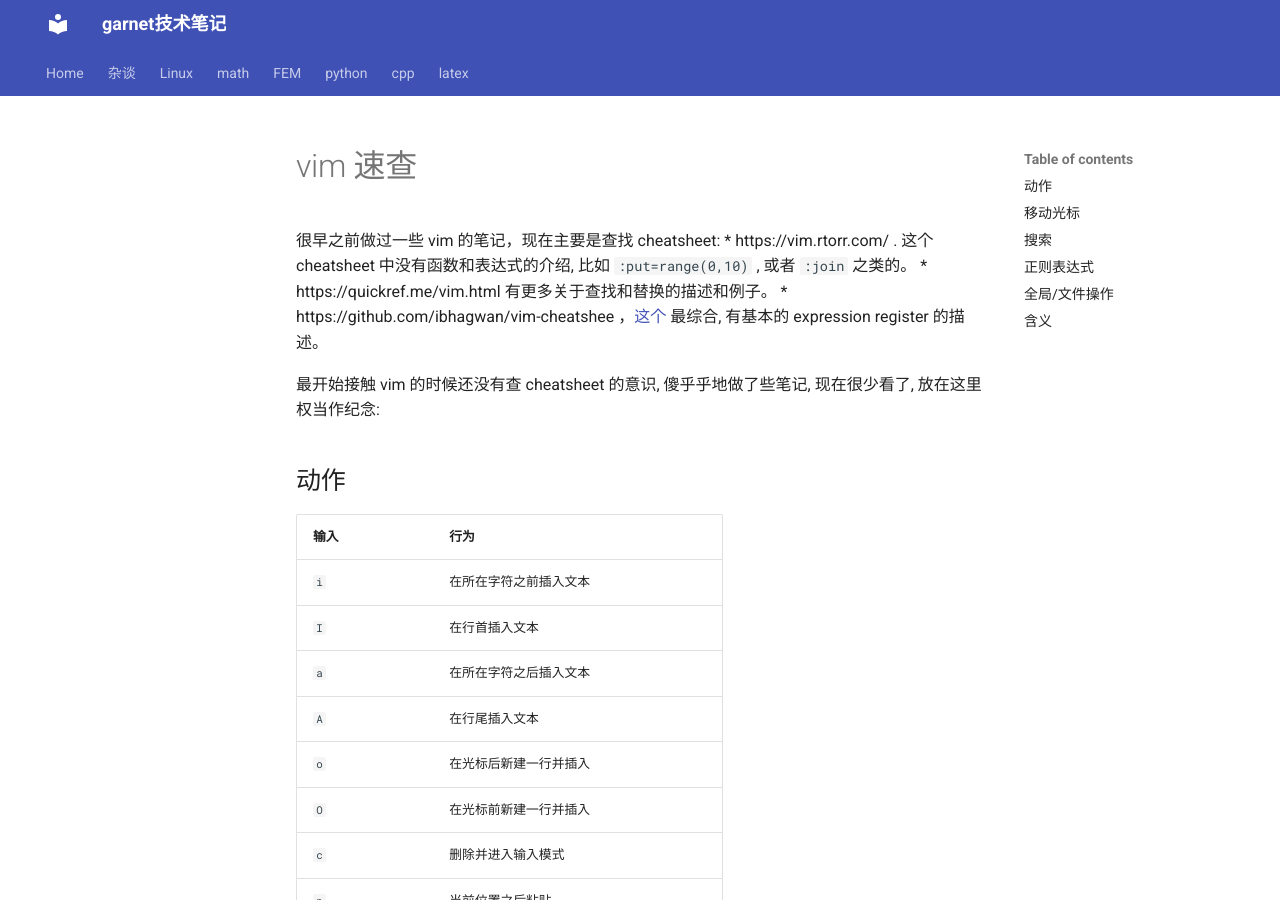
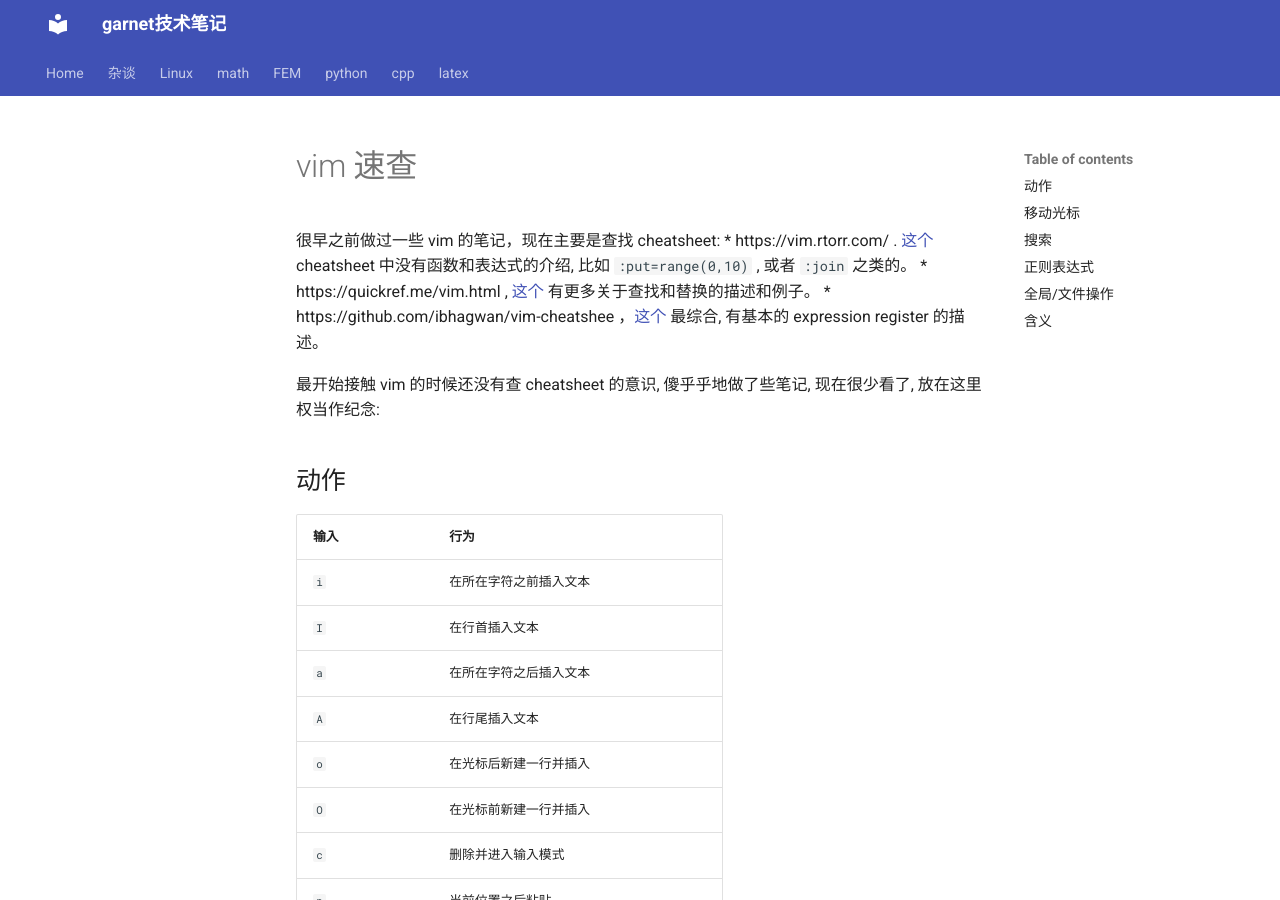
Before and after one commit to ymma98/technotes, an MkDocs documentation site: the page built from docs/Linux/vim速查.md, in a window 1280 px wide and 900 px high. Built offline with MkDocs 1.6.1 and Material for MkDocs 9.7.7, drawn with Linux system fonts in a browser that asks for light colours.

Commit message:
docs/Linux/vim速查.md updated from https://stackedit.cn/

```diff
--- a/docs/Linux/vim速查.md
+++ b/docs/Linux/vim速查.md
@@ -1,8 +1,8 @@
 # vim 速查
 
 很早之前做过一些 vim 的笔记，现在主要是查找 cheatsheet:
-* https://vim.rtorr.com/ . 这个 cheatsheet 中没有函数和表达式的介绍, 比如 `:put=range(0,10)` , 或者 `:join` 之类的。
-* https://quickref.me/vim.html  有更多关于查找和替换的描述和例子。
+* https://vim.rtorr.com/ . [这个](https://vim.rtorr.com/) cheatsheet 中没有函数和表达式的介绍, 比如 `:put=range(0,10)` , 或者 `:join` 之类的。
+* https://quickref.me/vim.html  , [这个]( https://quickref.me/vim.html ) 有更多关于查找和替换的描述和例子。
 * https://github.com/ibhagwan/vim-cheatshee ，[这个](https://github.com/ibhagwan/vim-cheatsheet) 最综合, 有基本的 expression register 的描述。
 
 
```
Also changed, not shown: other parts of docs/Linux/vim速查.md (+1 -1 lines).
